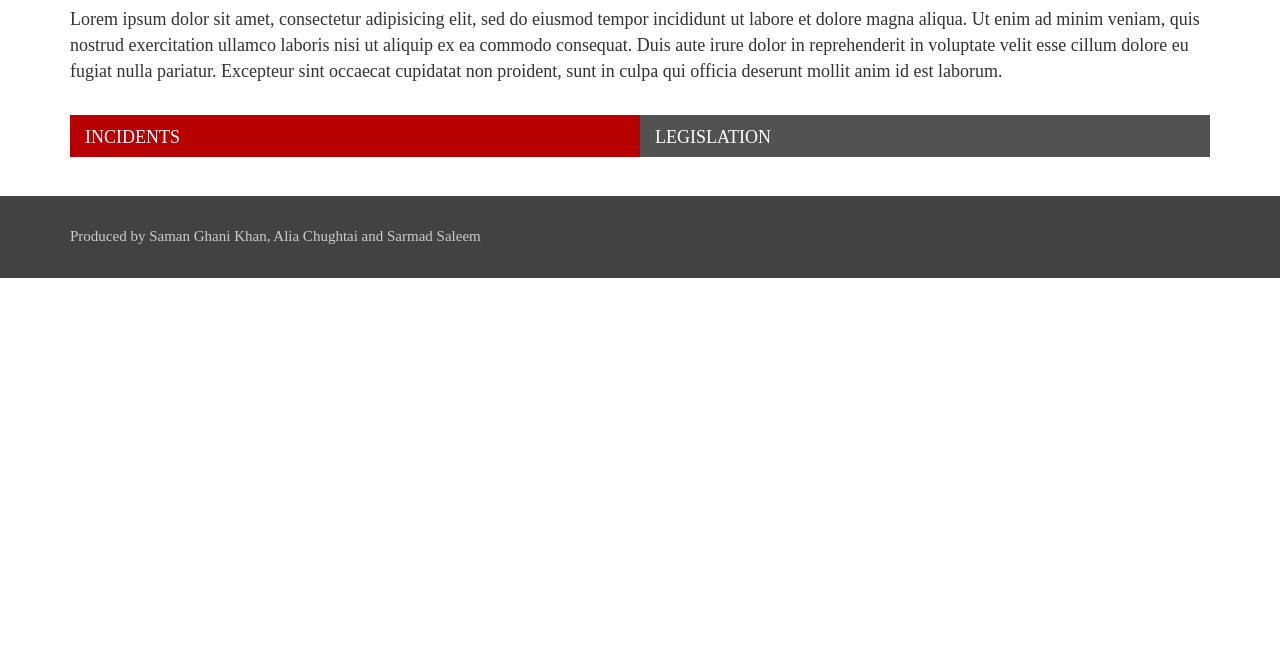
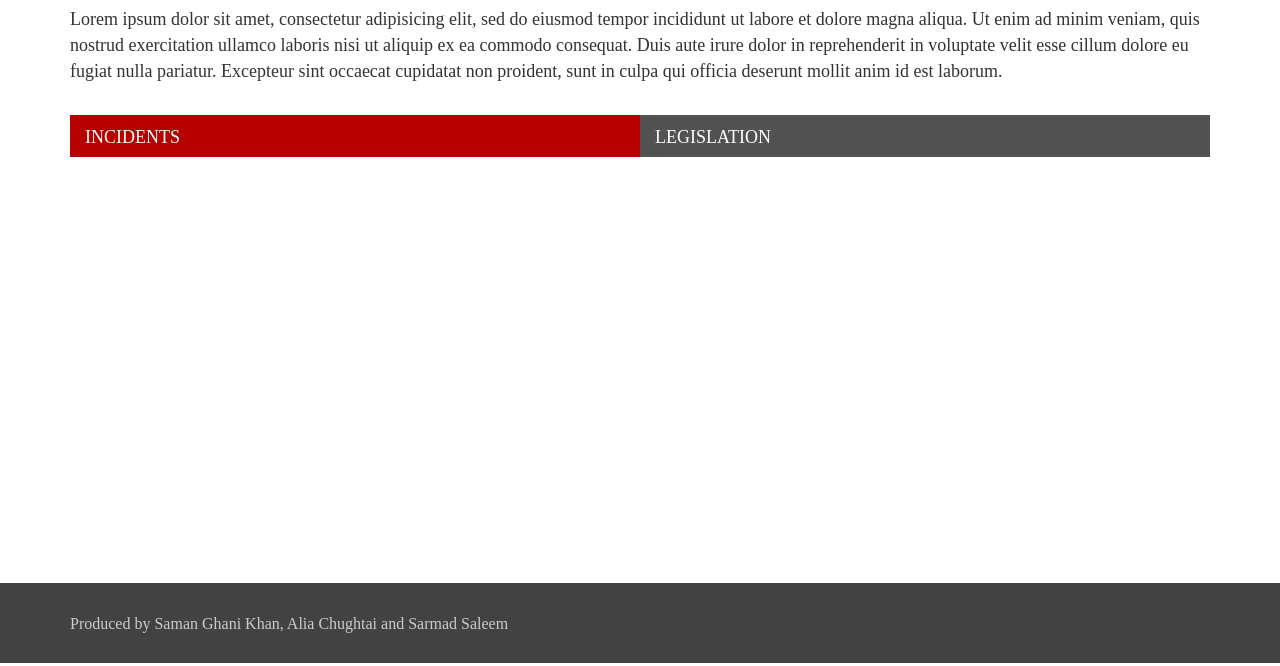
Before and after one commit to sarmadsaleem/herald-violence-against-women, a plain HTML site: page index.html in a window 1280 px wide. Shown: the part 137-803 px from the top of the page. Drawn offline with Linux system fonts and the light colour scheme; no server answers; a web font is replaced by a local one.

Commit message:
Sticky footer fixes

```diff
--- a/assets/css/custom.css
+++ b/assets/css/custom.css
@@ -31,7 +31,7 @@
 .tabs .i-row{border-top:1px solid #B70000; border-bottom:1px solid #B70000; margin-top:-1px; padding:10px 0 10px 0;}
 
 .tabs .i-img{width:20%; display: inline-block;}
-.tabs .i-img img{width:100%;}
+.tabs .i-img img{width:100%; vertical-align: top;}
 .tabs .i-text{display:inline-block; vertical-align: top; width: 73%; padding-left:10px;}
 .tabs .i-text .i-tag{display:inline-block; background:#B70000; padding: 7px 8px 4px 8px; color:#fff; font-size:14px; font-family: 'HelveticaNeueLTStd-Bd'; margin-bottom:10px;}
 .tabs .i-text .i-desc{color:#B70000;font-size:22px; font-family: 'HelveticaNeueLTStd-Th'; line-height: 22px;}
@@ -39,7 +39,7 @@
 .tabs .i-area{color:#B70000; font-size:26px; font-weight: 200; font-family: 'HelveticaNeueLTStd-Th';}
 
 .tabs .l-row{padding:10px 0 10px 0;}
-.tabs .l-img{width:20%; display:inline-block;}
+.tabs .l-img{width:20%; display:inline-block; vertical-align: top;}
 .tabs .l-img img{width:100%;}
 .tabs .l-text{display:inline-block; vertical-align:bottom; width:73%; padding-left:10px;}
 .tabs .l-tag{color:#B70000; font-size:15px; font-weight:900; line-height: 15px; font-family: 'Raleway', sans-serif;}
@@ -48,11 +48,30 @@
 .legislation{min-height: 60vh;}
 .incident{min-height: 60vh;}
 
-footer{font-family: 'HelveticaNeueLTStd-Th';background:#424242; margin-top:30px;}
-footer p{font-size:15px; color:#ccc; padding:30px 0 30px 0; margin:0}
+footer{font-family: 'HelveticaNeueLTStd-Th';background:#424242; margin-top:30px;width:100%;
+	height:80px;
+	position:absolute;
+	bottom:0;
+	left:0;}
+footer p{font-size:16px; color:#ccc; padding:30px 0 30px 0; margin:0}
 
 .social--iframe {height: auto;min-width: initial;background: initial;}
 .social{display:inline-block;}
+
+html,
+body {
+	margin:0;
+	padding:0;
+	height:100%;
+}
+.wrapper {
+	min-height:100%;
+	position:relative;
+}
+.swrap {
+	padding-bottom:100px; /* Height of the footer element */
+}
+
 
 /* media queries */
 @media screen and (min-width:768px) {
--- a/index.html
+++ b/index.html
@@ -26,7 +26,9 @@
   </head>
   <body>
 
-    <div class="container">
+    <div class="wrapper">
+
+      <div class="swrap container">
         <div class="row">
 
           <nav class="navbar">
@@ -200,6 +202,12 @@
 
 
 
+    </div>
+
+
+
+
+
 
 
 
```
Lines whose indentation alone changed are shown as unchanged.
